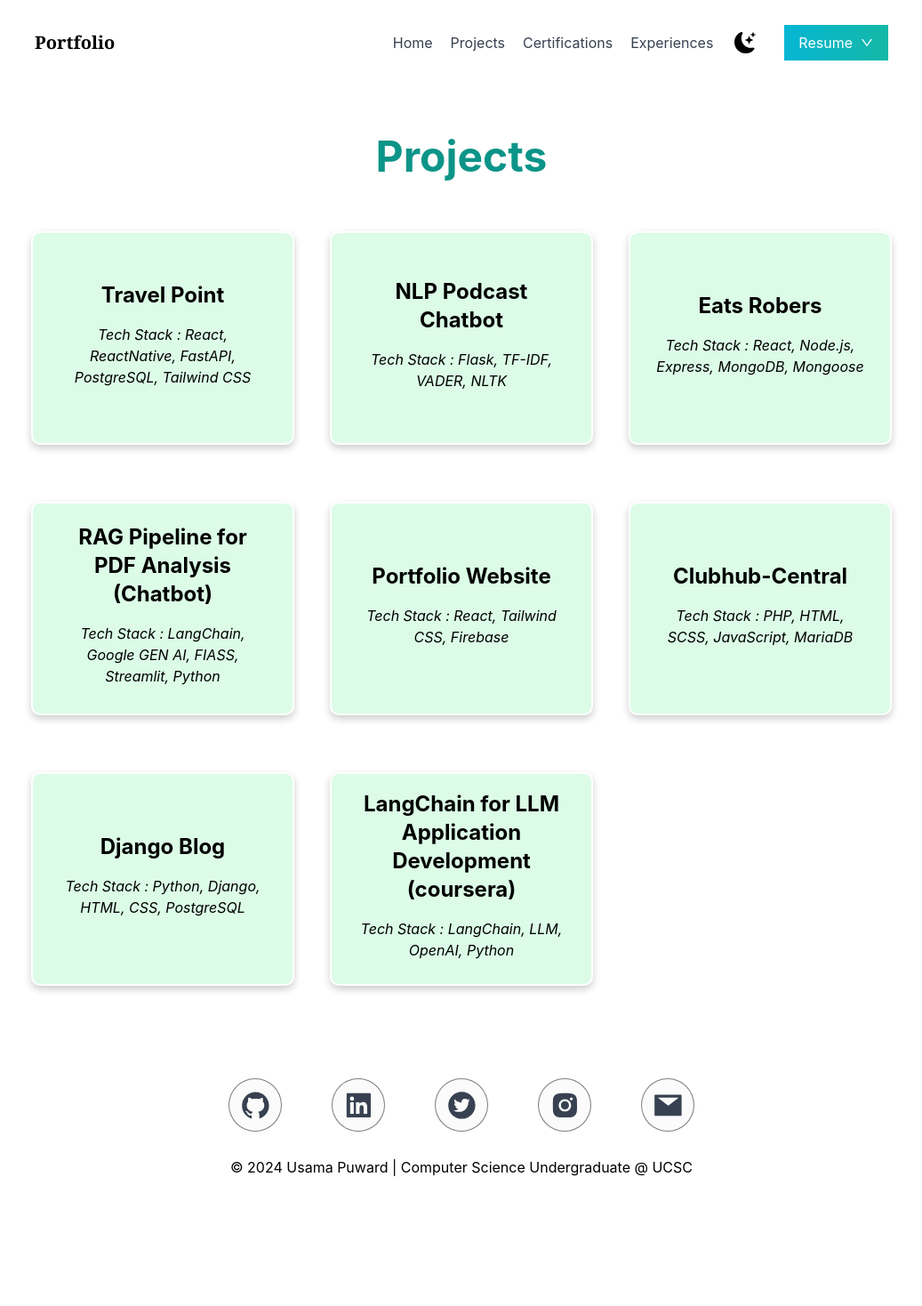
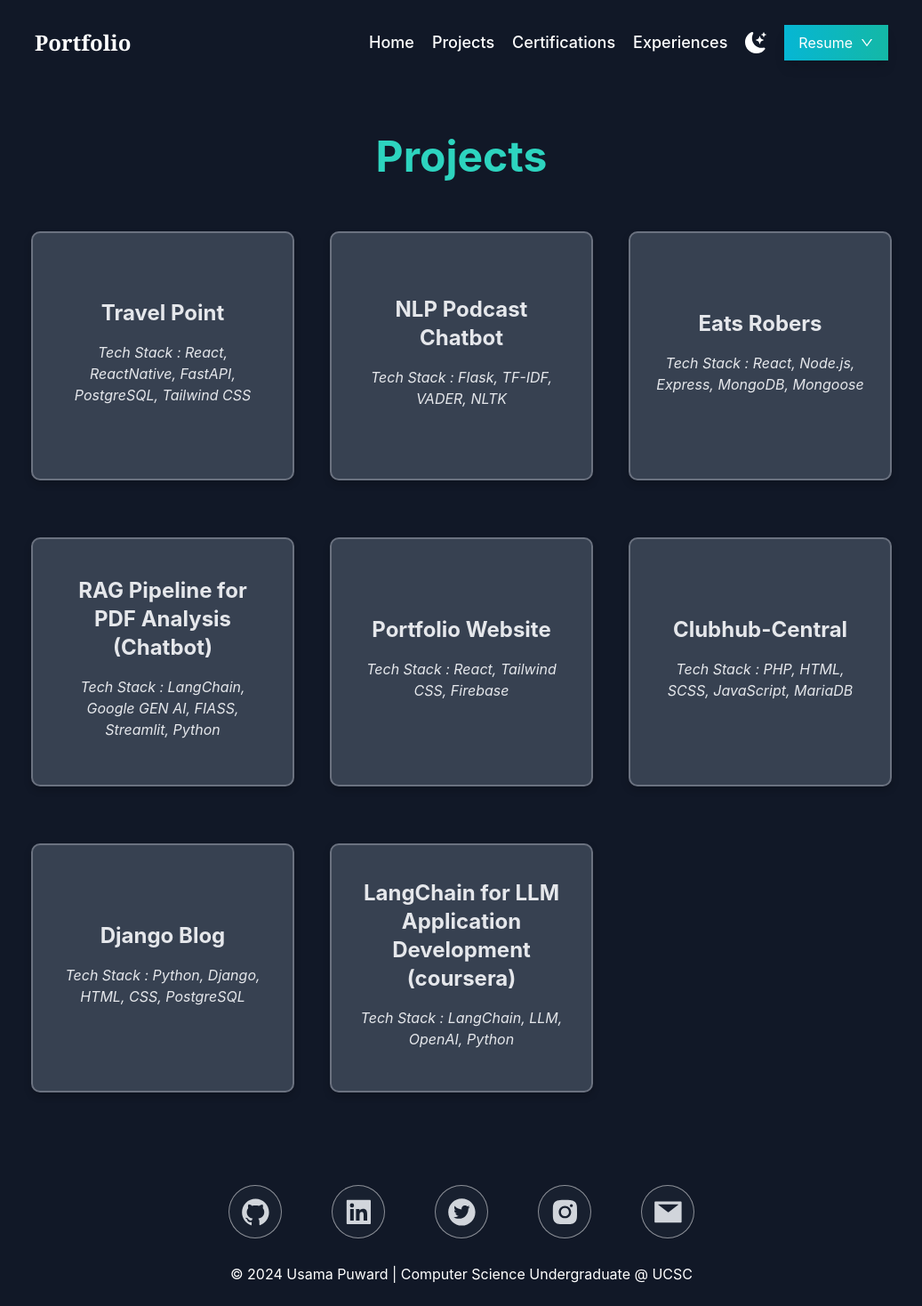
Before and after one commit to Usamafuward/portfolio, a React (Vite) app: page /projects in a window 1280 px wide. Shown: the whole page at 89% size, without its empty margins (121-1158 px from the left). Before the commit the page ends 1348 px from the top, so only its background shows below. Built offline with nearby package versions, Linux system fonts and the light colour scheme.

Commit message:
Portfolio changed

```diff
--- a/package.json
+++ b/package.json
@@ -16,6 +16,7 @@
     "class-variance-authority": "^0.7.1",
     "clsx": "^2.1.1",
     "framer-motion": "^12.0.5",
+    "gsap": "^3.12.7",
     "lucide-react": "^0.474.0",
     "react": "^18.3.1",
     "react-dom": "^18.3.1",
--- a/src/components/Layout.jsx
+++ b/src/components/Layout.jsx
@@ -21,6 +21,38 @@ const Layout = () => {
   const [showMenu, setShowMenu] = useState(false);
   const [isScrolled, setIsScrolled] = useState(false);
   const location = useLocation();
+
+  const menuItems = [
+    { to: "/", label: "Home" },
+    { to: "/projects", label: "Projects" },
+    { to: "/certifications", label: "Certifications" },
+    { to: "/experiences", label: "Experiences" },
+    { to: "/contact", label: "Contact Me!" },
+  ];
+
+  const socialLinks = [
+    { href: "https://github.com/Usamafuward", icon: <AiOutlineGithub /> },
+    { href: "https://linkedin.com/in/usama-puward", icon: <AiFillLinkedin /> },
+    { href: "https://www.x.com/usamafuward", icon: <AiFillTwitterCircle /> },
+    {
+      href: "https://www.instagram.com/usama._fuward",
+      icon: <AiFillInstagram />,
+    },
+    { href: "mailto:usamafuward2001@gmail.com", icon: <AiFillMail /> },
+  ];
+
+  const resumeLinks = [
+    {
+      href: SE,
+      label: "Software Engineering",
+      download: "Resume_Software_Engineering.pdf",
+    },
+    {
+      href: ML_AI,
+      label: "ML/AI Engineering",
+      download: "Resume_ML_AI_Engineering.pdf",
+    },
+  ];
 
   useEffect(() => {
     setShowMenu(false);
@@ -53,8 +85,6 @@ const Layout = () => {
         >
           <ul className="flex items-center gap-5">
             <li className="md:hidden">
-              {" "}
-              {/* Menu button for mobile only */}
               <div className="relative">
                 <button
                   onClick={() => setShowMenu(!showMenu)}
@@ -64,97 +94,51 @@ const Layout = () => {
                 </button>
                 {showMenu && (
                   <ul className="absolute left-0 mt-2 w-48 bg-white dark:bg-gray-800 rounded-md shadow-lg">
-                    <li>
+                    {menuItems.map((item) => (
+                      <li key={item.to}>
                         <Link
-                        to="/"
-                        className="block px-4 py-2 text-gray-700 dark:text-white hover:bg-gray-100 dark:hover:bg-gray-700"
+                          to={item.to}
+                          className="block px-4 py-2 text-gray-700 dark:text-white hover:bg-gray-100 dark:hover:bg-gray-700 transition-colors duration-200"
                         >
-                        Home
+                          {item.label}
                         </Link>
                       </li>
-                    <li>
-                      <Link
-                        to="/projects"
-                        className="block px-4 py-2 text-gray-700 dark:text-white hover:bg-gray-100 dark:hover:bg-gray-700"
-                      >
-                        Projects
-                      </Link>
-                    </li>
-                    <li>
-                      <Link
-                        to="/certifications"
-                        className="block px-4 py-2 text-gray-700 dark:text-white hover:bg-gray-100 dark:hover:bg-gray-700"
-                      >
-                        Certifications
-                      </Link>
-                    </li>
-                    <li>
-                      <Link
-                        to="/experiences"
-                        className="block px-4 py-2 text-gray-700 dark:text-white hover:bg-gray-100 dark:hover:bg-gray-700"
-                      >
-                        Experiences
-                      </Link>
-                    </li>
-                    <li>
-                      <Link
-                        to="/contact"
-                        className="block px-4 py-2 text-gray-700 dark:text-white hover:bg-gray-100 dark:hover:bg-gray-700"
-                      >
-                        Contact Me!
-                      </Link>
-                    </li>
+                    ))}
                   </ul>
                 )}
               </div>
             </li>
             <li>
               <Link to="/">
-                <h1 className="font-bold font-serif text-xl cursor-pointer">
+                <h1 className="font-bold font-serif text-2xl cursor-pointer text-gray-800 dark:text-white hover:text-teal-500 dark:hover:text-teal-400 transition-colors duration-200">
                   Portfolio
                 </h1>
               </Link>
             </li>
-            {/* Inline links for medium-sized screens and up */}
           </ul>
 
           <ul className="flex items-center">
-            <li className="hidden md:flex gap-5 mr-6">
+            <li className="hidden md:flex gap-5 mr-5">
+              {menuItems.slice(0, -1).map((item) => (
                 <Link
-                to="/"
-                className="text-gray-700 dark:text-white hover:text-teal-500 dark:hover:text-teal-400"
+                  key={item.to}
+                  to={item.to}
+                  className="text-gray-700 dark:text-white hover:text-teal-500 dark:hover:text-teal-400 text-lg font-medium transition-colors duration-200"
                 >
-                Home
+                  {item.label}
                 </Link>
-              <Link
-                to="/projects"
-                className="text-gray-700 dark:text-white hover:text-teal-500 dark:hover:text-teal-400"
-              >
-                Projects
-              </Link>
-              <Link
-                to="/certifications"
-                className="text-gray-700 dark:text-white hover:text-teal-500 dark:hover:text-teal-400"
-              >
-                Certifications
-              </Link>
-              <Link
-                to="/experiences"
-                className="text-gray-700 dark:text-white hover:text-teal-500 dark:hover:text-teal-400"
-              >
-                Experiences
-              </Link>
+              ))}
             </li>
             <li>
               <BsFillMoonStarsFill
                 onClick={() => setDarkMode(!darkMode)}
-                className="cursor-pointer text-2xl"
+                className="cursor-pointer text-2xl text-gray-700 dark:text-white hover:text-teal-500 dark:hover:text-teal-400 transition-colors duration-200"
               />
             </li>
-            <li className="relative ml-8">
+            <li className="relative ml-5">
               <button
                 onClick={() => setShowDropdown(!showDropdown)}
-                className="bg-gradient-to-r from-cyan-500 to-teal-500 text-white px-4 py-2 border-none rounded-md flex items-center"
+                className="bg-gradient-to-r from-cyan-500 to-teal-500 text-white px-4 py-2 border-none rounded-md flex items-center hover:from-cyan-600 hover:to-teal-600 shadow-lg transition-colors duration-200"
               >
                 Resume{" "}
                 {showDropdown ? (
@@ -165,20 +149,16 @@ const Layout = () => {
               </button>
               {showDropdown && (
                 <div className="absolute right-0 mt-2 w-48 bg-white dark:bg-gray-800 rounded-md shadow-lg">
+                  {resumeLinks.map((resume) => (
                     <a
-                    href={SE}
-                    download="Resume_Software_Engineering.pdf"
-                    className="block px-4 py-2 text-gray-700 dark:text-white hover:bg-gray-100 dark:hover:bg-gray-700"
+                      key={resume.label}
+                      href={resume.href}
+                      download={resume.download}
+                      className="block px-4 py-2 text-gray-700 dark:text-white hover:bg-gray-100 dark:hover:bg-gray-700 transition-colors duration-200"
                     >
-                    Software Engineering
+                      {resume.label}
                     </a>
-                  <a
-                    href={ML_AI}
-                    download="Resume_ML_AI_Engineering.pdf"
-                    className="block px-4 py-2 text-gray-700 dark:text-white hover:bg-gray-100 dark:hover:bg-gray-700"
-                  >
-                    ML/AI Engineering
-                  </a>
+                  ))}
                 </div>
               )}
             </li>
@@ -192,51 +172,16 @@ const Layout = () => {
 
       <footer className="py-4 text-center bg-white dark:bg-gray-900">
         <div className="social-icon flex justify-center gap-3 lg:gap-14 py-5 text-gray-700 dark:text-gray-300">
-          <span className="dark:hover:text-gray-800 hover:text-white">
-            <a
-              href="https://github.com/Usamafuward"
-              target="_blank"
-              rel="noopener noreferrer"
+          {socialLinks.map((link, index) => (
+            <span
+              key={index}
+              className="dark:hover:text-gray-800 hover:text-white"
             >
-              <AiOutlineGithub />
+              <a href={link.href} target="_blank" rel="noopener noreferrer">
+                {link.icon}
               </a>
             </span>
-          <span className="dark:hover:text-gray-800 hover:text-white">
-            <a
-              href="https://linkedin.com/in/usama-puward"
-              target="_blank"
-              rel="noopener noreferrer"
-            >
-              <AiFillLinkedin />
-            </a>
-          </span>
-          <span className="dark:hover:text-gray-800 hover:text-white">
-            <a
-              href="https://www.x.com/usamafuward"
-              target="_blank"
-              rel="noopener noreferrer"
-            >
-              <AiFillTwitterCircle />
-            </a>
-          </span>
-          <span className="dark:hover:text-gray-800 hover:text-white">
-            <a
-              href="https://www.instagram.com/usama._fuward"
-              target="_blank"
-              rel="noopener noreferrer"
-            >
-              <AiFillInstagram />
-            </a>
-          </span>
-          <span className="dark:hover:text-gray-800 hover:text-white">
-            <a
-              href="mailto:usamafuward2001@gmail.com"
-              target="_blank"
-              rel="noopener noreferrer"
-            >
-              <AiFillMail />
-            </a>
-          </span>
+          ))}
         </div>
 
         <p className="text-md py-2 dark:text-white">
--- /dev/null
+++ b/src/components/ui/PixelTransition.jsx
@@ -0,0 +1,144 @@
+/* eslint-disable react/prop-types */
+import { useRef, useEffect, useState } from "react";
+import { gsap } from "gsap";
+
+function PixelTransition({
+  firstContent,
+  secondContent,
+  gridSize = 7,
+  pixelColor = "currentColor",
+  animationStepDuration = 0.3,
+  className = "",
+  style = {},
+  aspectRatio = "100%",
+}) {
+  const containerRef = useRef(null);
+  const pixelGridRef = useRef(null);
+  const activeRef = useRef(null);
+  const delayedCallRef = useRef(null);
+
+  const [isActive, setIsActive] = useState(false);
+
+  const isTouchDevice =
+    "ontouchstart" in window ||
+    navigator.maxTouchPoints > 0 ||
+    window.matchMedia("(pointer: coarse)").matches;
+
+  useEffect(() => {
+    const pixelGridEl = pixelGridRef.current;
+    if (!pixelGridEl) return;
+
+    pixelGridEl.innerHTML = "";
+
+    for (let row = 0; row < gridSize; row++) {
+      for (let col = 0; col < gridSize; col++) {
+        const pixel = document.createElement("div");
+        pixel.classList.add("pixelated-image-card__pixel");
+        pixel.classList.add("absolute", "hidden");
+        pixel.style.backgroundColor = pixelColor;
+
+        const size = 100 / gridSize;
+        pixel.style.width = `${size}%`;
+        pixel.style.height = `${size}%`;
+        pixel.style.left = `${col * size}%`;
+        pixel.style.top = `${row * size}%`;
+
+        pixelGridEl.appendChild(pixel);
+      }
+    }
+  }, [gridSize, pixelColor]);
+
+  const animatePixels = (activate) => {
+    setIsActive(activate);
+
+    const pixelGridEl = pixelGridRef.current;
+    const activeEl = activeRef.current;
+    if (!pixelGridEl || !activeEl) return;
+
+    const pixels = pixelGridEl.querySelectorAll(".pixelated-image-card__pixel");
+    if (!pixels.length) return;
+
+    gsap.killTweensOf(pixels);
+    if (delayedCallRef.current) {
+      delayedCallRef.current.kill();
+    }
+
+    gsap.set(pixels, { display: "none" });
+
+    const totalPixels = pixels.length;
+    const staggerDuration = animationStepDuration / totalPixels;
+
+    gsap.to(pixels, {
+      display: "block",
+      duration: 0,
+      stagger: {
+        each: staggerDuration,
+        from: "random",
+      },
+    });
+
+    delayedCallRef.current = gsap.delayedCall(animationStepDuration, () => {
+      activeEl.style.display = activate ? "block" : "none";
+      activeEl.style.pointerEvents = activate ? "none" : "";
+    });
+
+    gsap.to(pixels, {
+      display: "none",
+      duration: 0,
+      delay: animationStepDuration,
+      stagger: {
+        each: staggerDuration,
+        from: "random",
+      },
+    });
+  };
+
+  const handleMouseEnter = () => {
+    if (!isActive) animatePixels(true);
+  };
+  const handleMouseLeave = () => {
+    if (isActive) animatePixels(false);
+  };
+  const handleClick = () => {
+    animatePixels(!isActive);
+  };
+
+  return (
+    <div
+      ref={containerRef}
+      // Combine your own className with the Tailwind classes for styling
+      className={`
+        ${className}
+        text-white
+        rounded-xl
+        w-full
+        h-[350px]
+        relative
+        overflow-hidden
+      `}
+      style={style}
+      onMouseEnter={!isTouchDevice ? handleMouseEnter : undefined}
+      onMouseLeave={!isTouchDevice ? handleMouseLeave : undefined}
+      onClick={isTouchDevice ? handleClick : undefined}
+    >
+      <div style={{ paddingTop: aspectRatio }} />
+
+      <div className="absolute inset-0 w-full h-full">{firstContent}</div>
+
+      <div
+        ref={activeRef}
+        className="absolute inset-0 w-full h-full z-[2]"
+        style={{ display: "none" }}
+      >
+        {secondContent}
+      </div>
+
+      <div
+        ref={pixelGridRef}
+        className="absolute inset-0 w-full h-full pointer-events-none z-[3]"
+      />
+    </div>
+  );
+}
+
+export default PixelTransition;
--- a/src/components/ui/TitleCard.jsx
+++ b/src/components/ui/TitleCard.jsx
@@ -14,8 +14,8 @@ export default function TiltedCard({
   captionText = "",
   containerHeight = "300px",
   containerWidth = "100%",
-  imageHeight = "300px",
-  imageWidth = "300px",
+  // imageHeight = "300px",
+  // imageWidth = "300px",
   scaleOnHover = 1.1,
   rotateAmplitude = 14,
   showMobileWarning = true,
@@ -91,10 +91,10 @@ export default function TiltedCard({
       )}
 
       <motion.div
-        className="relative [transform-style:preserve-3d]"
+        className="relative [transform-style:preserve-3d] w-[325px] sm:w-[360px] h-[325px] sm:h-[360px]"
         style={{
-          width: imageWidth,
-          height: imageHeight,
+          // width: imageWidth,
+          // height: imageHeight,
           rotateX,
           rotateY,
           scale,
@@ -103,10 +103,10 @@ export default function TiltedCard({
         <motion.img
           src={imageSrc}
           alt={altText}
-          className="absolute top-0 left-0 object-cover rounded-full will-change-transform [transform:translateZ(0)]"
+          className="absolute top-0 left-0 object-cover rounded-full will-change-transform [transform:translateZ(0)] w-[325px] sm:w-[360px] h-[325px] sm:h-[360px]"
           style={{
-            width: imageWidth,
-            height: imageHeight,
+            // width: imageWidth,
+            // height: imageHeight,
           }}
         />
 
--- a/src/context/DarkModeContext.jsx
+++ b/src/context/DarkModeContext.jsx
@@ -5,7 +5,7 @@ import PropTypes from 'prop-types';
 export const DarkModeContext = createContext();
 
 export const DarkModeProvider = ({ children }) => {
-  const [darkMode, setDarkMode] = useState(false);
+  const [darkMode, setDarkMode] = useState(true);
 
   return (
     <DarkModeContext.Provider value={{ darkMode, setDarkMode }}>
--- a/src/index.css
+++ b/src/index.css
@@ -68,12 +68,12 @@ a {
   cursor: pointer;
   transition: transform 0.3s ease;
   text-align: center;
-  height: 240px;
+  height: 280px;
 }
 
-.card:hover {
+/* .card:hover {
   transform: scale(1.05);
-}
+} */
 
 /* Overlay effect */
 .card::before {
@@ -93,21 +93,7 @@ a {
 }
 
 /* Text styling inside card */
-.overlay {
-  position: absolute;
-  text-align: center;
-  top: 65%;
-  left: 50%;
-  transform: translate(-50%, -50%);
-  transition: 0.5s ease-in-out;
-  opacity: 0;
-  width: 100%;
-}
 
-.card:hover .overlay {
-  top: 50%;
-  opacity: 1;
-}
 
 .overlay h4 {
   font-size: 24px;
--- a/src/pages/Certifications.jsx
+++ b/src/pages/Certifications.jsx
@@ -118,15 +118,19 @@ export default function Certifications() {
         <div className="grid grid-cols-1 gap-10 lg:grid-cols-3 p-7">
           {dummyCertifications.map((certification, index) => (
             <Link key={index} to={certification.to} className="flex">
-              <div className="text-center shadow-lg dark:shadow-gray-400 p-7 rounded-xl border-2 border-white dark:border-gray-500 bg-green-100 dark:bg-gray-700 dark:text-gray-200 flex-1 flex flex-col justify-center card">
+              <div className="group relative flex-1">
+                <div className="text-center shadow-lg dark:shadow-gray-400 p-7 rounded-xl border-2 border-white dark:border-gray-500 bg-green-100 dark:bg-gray-700 dark:text-gray-200 flex flex-col justify-center card relative">
                   <h3 className="text-2xl font-bold pb-2">
                     {certification.title}
                   </h3>
                   <p className="font-semibold mt-1">
                     - {certification.organization}
                   </p>
-                <div className="overlay">
-                  <p className="p-2 text-white">{certification.description}</p>
+                  <div className="overlay absolute top-[65%] left-1/2 transform -translate-x-1/2 -translate-y-1/2 text-center duration-500 ease-in-out opacity-0 w-full group-hover:top-1/2 group-hover:opacity-100">
+                    <p className="p-3 text-white">
+                      {certification.description}
+                    </p>
+                  </div>
                 </div>
               </div>
             </Link>
--- a/src/pages/Experiences.jsx
+++ b/src/pages/Experiences.jsx
@@ -44,15 +44,16 @@ export default function Experiences() {
         </h1>
         <div className="grid grid-cols-1 gap-10 lg:grid-cols-3 p-7">
           {Experiences.map((experience, index) => (
-            <div
-              key={index}
-              className="text-center shadow-lg dark:shadow-gray-400 p-7 border-2 border-white dark:border-gray-500 rounded-xl bg-green-100 dark:bg-gray-700 dark:text-gray-200 flex-1 flex flex-col justify-center card"
-            >
-              <h3 className="text-2xl font-bold pb-2">{experience.title}</h3>
-              <p className="font-semibold mt-3">{experience.company}</p>
-              <p className="text-sm font-extralight">({experience.duration})</p>
-              <div className="overlay">
-                <p className="p-2 text-white">{experience.description}</p>
+            <div key={index} className="group relative flex-1">
+              <div className="text-center shadow-lg dark:shadow-gray-400 p-7 border-2 border-white dark:border-gray-500 rounded-xl bg-green-100 dark:bg-gray-700 dark:text-gray-200 flex flex-col justify-center card relative">
+                <h3 className="text-2xl font-bold pb-2">{experience.title}</h3>
+                <p className="font-semibold mt-3">{experience.company}</p>
+                <p className="text-sm font-extralight">
+                  ({experience.duration})
+                </p>
+                <div className="overlay absolute top-[65%] left-1/2 transform -translate-x-1/2 -translate-y-1/2 text-center duration-500 ease-in-out opacity-0 w-full group-hover:top-1/2 group-hover:opacity-100">
+                  <p className="p-2 text-white">{experience.description}</p>
+                </div>
               </div>
             </div>
           ))}
--- a/src/pages/Projects.jsx
+++ b/src/pages/Projects.jsx
@@ -74,13 +74,13 @@ export default function Projects() {
         </h1>
         <div className="grid grid-cols-1 gap-10 lg:grid-cols-3 p-7">
           {dummyProjects.map((project, index) => (
-            <Link key={index} to={project.to} className="flex">
+            <Link key={index} to={project.to} className="flex-1 group relative">
               <div className="text-center shadow-lg dark:shadow-gray-400 p-7 rounded-xl border-2 border-white dark:border-gray-500 bg-green-100 dark:bg-gray-700 dark:text-gray-200 flex-1 flex flex-col justify-center card">
                 <h5 className="text-2xl font-bold pb-2">{project.title}</h5>
                 <p className="py-2" style={{ fontStyle: "italic" }}>
                   Tech Stack : {project.technologies.join(", ")}
                 </p>
-                <div className="overlay p-2">
+                <div className="overlay absolute top-[65%] left-1/2 transform -translate-x-1/2 -translate-y-1/2 text-center duration-500 ease-in-out opacity-0 w-full group-hover:top-1/2 group-hover:opacity-100 p-3">
                   <h5 className="font-bold text-white text-lg">
                     {project.title}
                   </h5>
```
Also changed, not shown: src/pages/Index.jsx (+45 -8 lines), 1 other file (tests, documents, lock files or other folders). Lines whose indentation alone changed are shown as unchanged.
